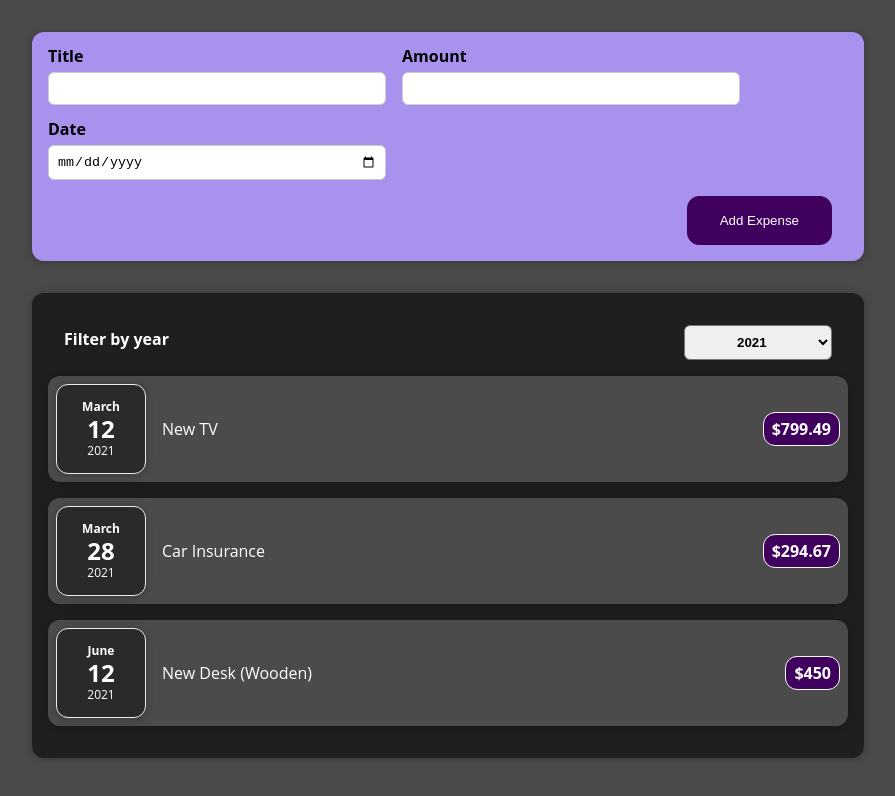
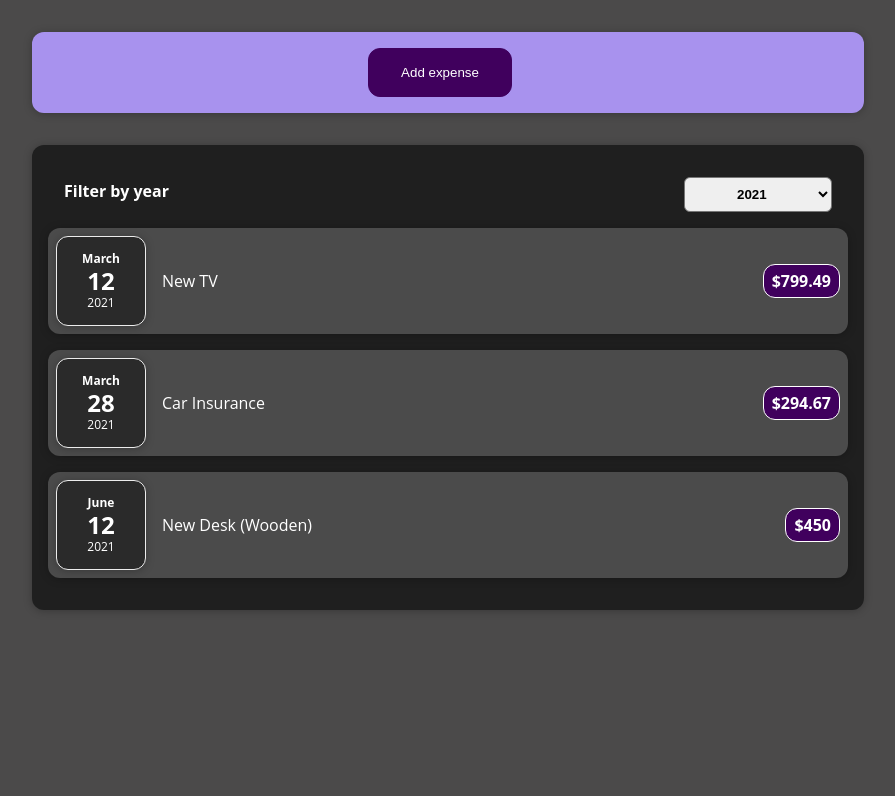
Before and after one commit to Dawidson2000/Expenses-Tracker, a React (Create React App) app: page / in a window 1280 px wide. Shown: the top 796 px of the page, without its empty margins (192-1087 px from the left). Built offline with nearby package versions, Linux system fonts and the light colour scheme.

Commit message:
Add ExpensesList component and Add and Close buttons in form

```diff
--- a/src/components/Expenses/Expenses.tsx
+++ b/src/components/Expenses/Expenses.tsx
@@ -5,6 +5,7 @@ import { FC } from 'react';
 import { ExpenseItems } from './ExpenseItems';
 import { BasicWrapper } from '../styledHelpers/BasicWrapper';
 import { ExpenseFilter } from '../Expenses/ExpensesFilter';
+import { ExpenseList } from '../Expenses/ExpensesList';
 
 import type { Expense } from '../../models/ExpenseTypes/ExpenseType';
 
@@ -29,19 +30,12 @@ export const Expenses: FC<IExpenses> = (props) => {
         console.log(selectedYear);
     }
 
+    const filteredExpenses = props.items.filter(expense => expense.date.getFullYear() === +filteredYear);
+
     return (
         <ExpenseWrapper className=''>
             <ExpenseFilter selected={filteredYear} onSetSelectedYear={setSelectedYearHandler} />
-
-            {props.items.filter(expense => expense.date.getFullYear() === +filteredYear).map(expense =>
-                <ExpenseItems
-                    key={expense.id}
-                    id={expense.id}
-                    title={expense.title}
-                    amount={expense.amount}
-                    date={expense.date}
-                />
-            )}
+            <ExpenseList items={filteredExpenses}/>
         </ExpenseWrapper>
     )
 }
--- /dev/null
+++ b/src/components/Expenses/ExpensesList.tsx
@@ -0,0 +1,40 @@
+import React from 'react';
+import styled from 'styled-components';
+import { FC } from 'react';
+import type { Expense } from '../../models/ExpenseTypes/ExpenseType';
+
+import { ExpenseItems } from './ExpenseItems';
+
+const CustomExpenseList = styled.ul`
+    list-style: none;
+    padding: 0;
+`;
+
+const CustomExpenseH2 = styled.h2`
+    color: white;
+    text-align: center;
+`;
+
+export interface IExpenseList {
+    items: Expense[]
+}
+
+export const ExpenseList: FC<IExpenseList> = (props) => {
+
+    if(props.items.length===0)
+        return <CustomExpenseH2>No expenses found.</CustomExpenseH2>
+
+    return (
+        <CustomExpenseList>
+            {props.items.map(expense =>
+                <ExpenseItems
+                    key={expense.id}
+                    id={expense.id}
+                    title={expense.title}
+                    amount={expense.amount}
+                    date={expense.date}
+                />
+            )}
+        </CustomExpenseList>
+    )
+}
--- a/src/components/NewExpense/ExpenseForm.tsx
+++ b/src/components/NewExpense/ExpenseForm.tsx
@@ -3,6 +3,7 @@ import styled from 'styled-components';
 import { FC } from 'react';
 
 import type { EnteredExpense } from '../../models/ExpenseTypes/EnteredExpenseType';
+import { FormButton } from '../../components/styledHelpers/FormButton'
 
 const NewExpenseControls = styled.div`
     display: flex;
@@ -30,31 +31,11 @@ const NewExpenseControl = styled.div`
 
 const NewExpenseActions = styled.div`
     text-align: right;
-
-    & > button{
-        font-style: inherit;
-        cursor: pointer;
-        padding: 1rem 2rem;
-        border: 1px solid #40005d;
-        background-color: #40005d;
-        color: white;
-        border-radius: 12px;
-        margin-right: 1rem;
-
-        &:hover{
-            background-color: #510674;
-            border-color: #510674;
-        }
-
-        &:active{
-            background-color: #510674;
-            border-color: #510674;
-        }
-    }
 `;
 
 export interface IExpenseForm {
-    onSaveExpenseData: (enteredExpenseData: EnteredExpense) => void
+    onSaveExpenseData: (enteredExpenseData: EnteredExpense) => void,
+    onformVisibilityHandler: () => void
 }
 
 export const ExpenseForm: FC<IExpenseForm> = (props) => {
@@ -99,7 +80,6 @@ export const ExpenseForm: FC<IExpenseForm> = (props) => {
         setEnteredTitle('');
 
         props.onSaveExpenseData(expenseData);
-
     }
 
     return (
@@ -135,7 +115,8 @@ export const ExpenseForm: FC<IExpenseForm> = (props) => {
                 </NewExpenseControl>
             </NewExpenseControls>
             <NewExpenseActions>
-                <button type='submit'>Add Expense</button>
+                <FormButton type='button' onClick={props.onformVisibilityHandler}>Close</FormButton>
+                <FormButton type='submit'>Add Expense</FormButton>
             </NewExpenseActions>
         </form>
     )
--- a/src/components/NewExpense/NewExpense.tsx
+++ b/src/components/NewExpense/NewExpense.tsx
@@ -1,8 +1,9 @@
-import React from 'react';
+import React, { useState } from 'react';
 import styled from 'styled-components';
 import { FC } from 'react';
 
 import { ExpenseForm } from './ExpenseForm';
+import { FormButton } from '../../components/styledHelpers/FormButton'
 
 import type { EnteredExpense } from '../../models/ExpenseTypes/EnteredExpenseType';
 import type { Expense } from '../../models/ExpenseTypes/ExpenseType';
@@ -24,6 +25,14 @@ export interface INewExpense {
 
 export const NewExpense: FC<INewExpense> = (props) => {
 
+    const [formVisibility, setFormVisibility] = useState<boolean>(false);
+
+    const formVisibilityHandler = () => {
+        setFormVisibility(prevFormVisibilty => {
+            return !prevFormVisibilty;
+        })
+    }
+
     const saveExpenseDataHandler = (enteredExpenseData: EnteredExpense) => {
         const expenseData = {
             ...enteredExpenseData,
@@ -34,7 +43,9 @@ export const NewExpense: FC<INewExpense> = (props) => {
 
     return(
         <NewExpenseWrapper>
-            <ExpenseForm onSaveExpenseData={saveExpenseDataHandler}/>
+            {formVisibility ?
+            <ExpenseForm onSaveExpenseData={saveExpenseDataHandler} onformVisibilityHandler={formVisibilityHandler}/> :
+            <FormButton type="button" onClick={formVisibilityHandler}>Add expense</FormButton>}
         </NewExpenseWrapper>
     )
 }
--- /dev/null
+++ b/src/components/styledHelpers/FormButton.tsx
@@ -0,0 +1,24 @@
+import React from 'react';
+import styled from 'styled-components';
+import { FC } from 'react';
+
+export const FormButton = styled.button`
+    font-style: inherit;
+    cursor: pointer;
+    padding: 1rem 2rem;
+    border: 1px solid #40005d;
+    background-color: #40005d;
+    color: white;
+    border-radius: 12px;
+    margin-right: 1rem;
+
+    &:hover{
+        background-color: #510674;
+        border-color: #510674;
+    }
+
+    &:active{
+        background-color: #510674;
+        border-color: #510674;
+    }
+`;
```
